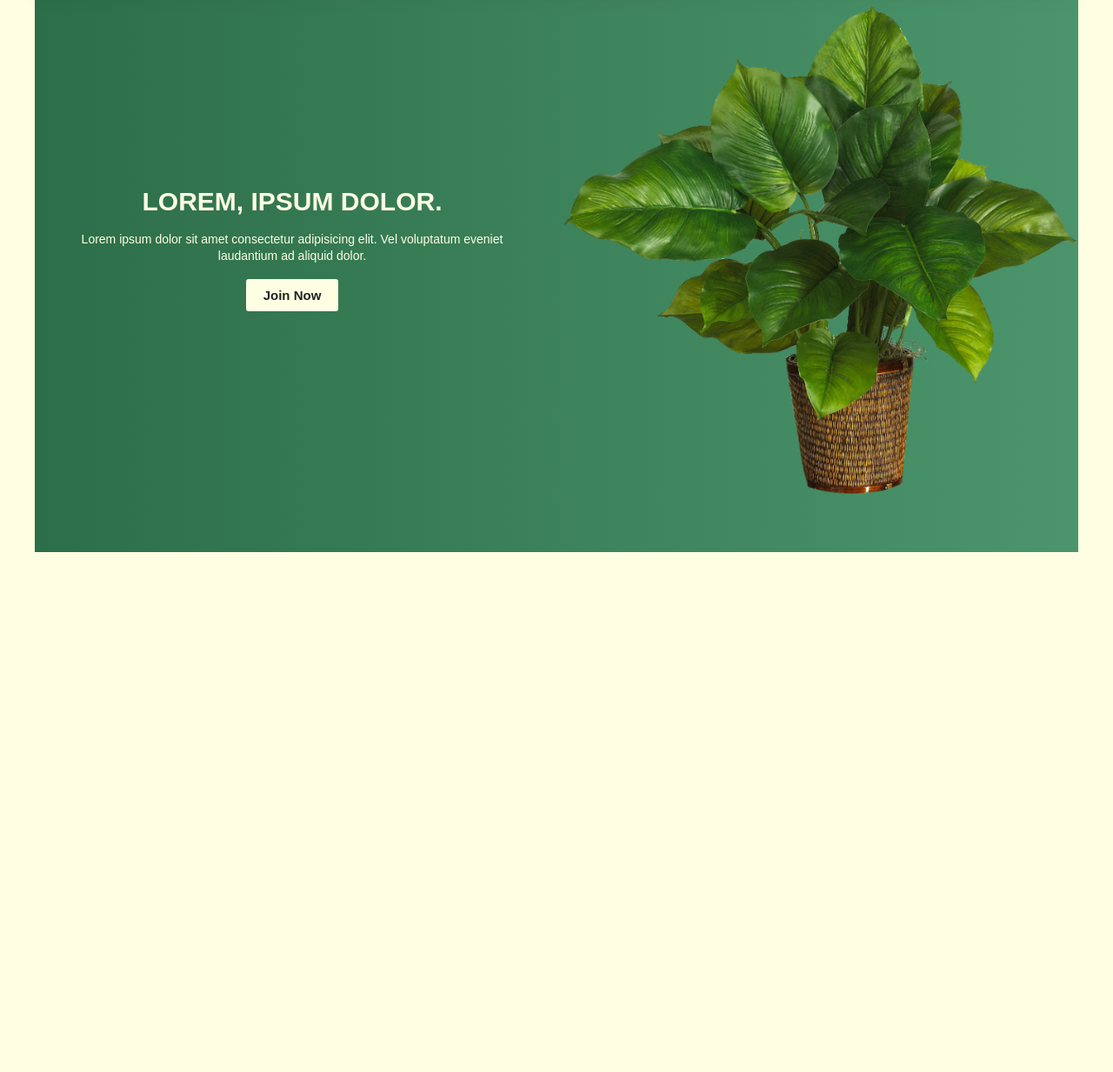
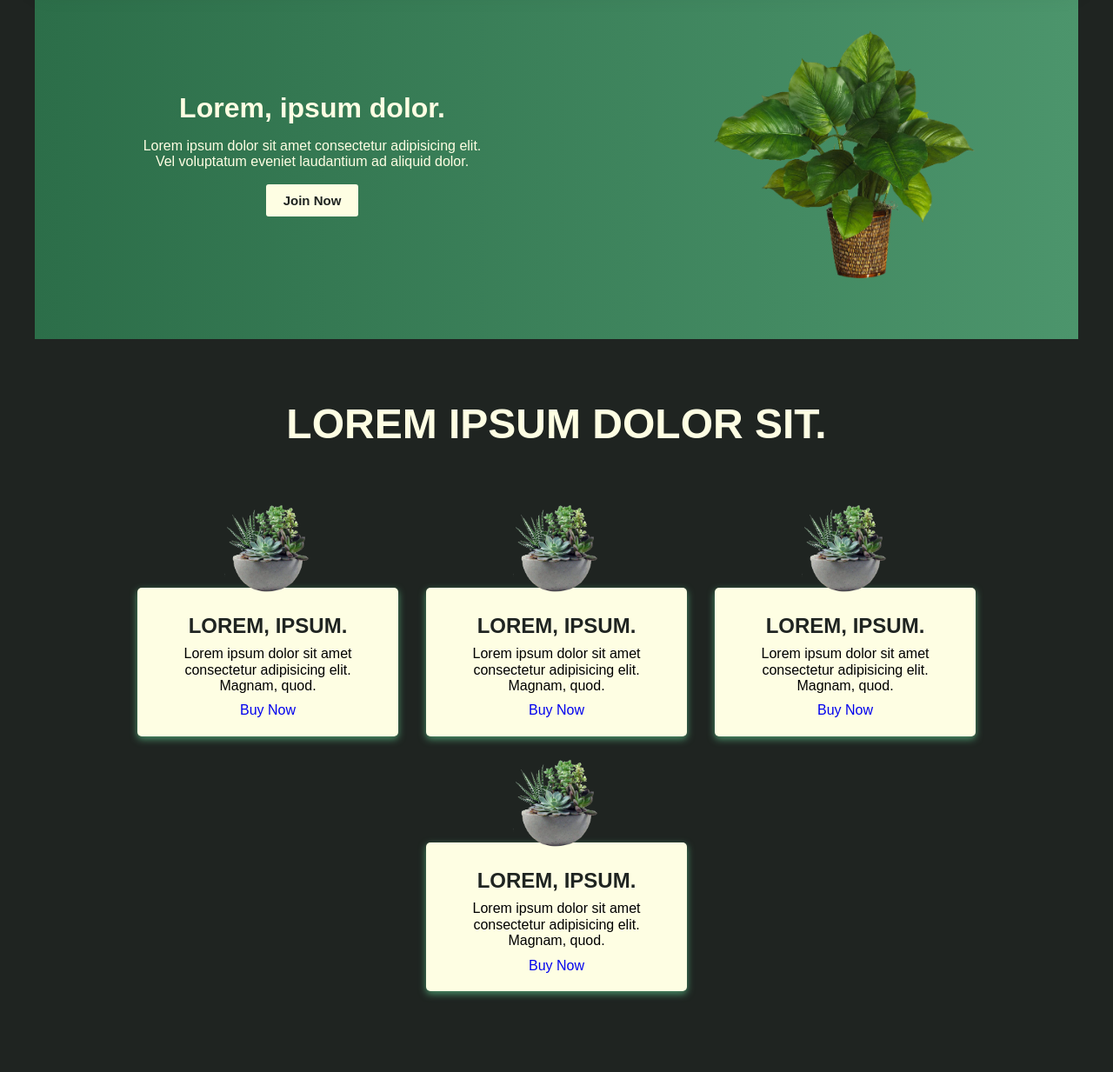
Before and after one commit to francorinque/plants-web, a plain HTML site: page index.html in a window 1280 px wide. Shown: the part 95-1328 px from the top of the page at 87% size. Before the commit the page ends 800 px from the top, so only its background shows below. Drawn offline with nearby package versions, Linux system fonts and the light colour scheme; no server answers.

Commit message:
arreglo y agrego cards

```diff
--- a/css/style.css
+++ b/css/style.css
@@ -4,11 +4,24 @@
   --white: #fefee3;
   --black: #1f2421;
   --padding-nav : 10px 0;
+
+}
+
+img {
+  width: 100%;
 }
 
 body{
   font-family: Arial, Helvetica, sans-serif;
   background-color:  var(--white);
+  background-color:  var(--black);
+}
+
+.title{
+  color: var(--black);
+  font-weight: bold;
+  font-size: clamp(1.5rem,4vw,3rem);
+  text-transform: uppercase;
 }
 
 .section{
@@ -27,6 +40,11 @@ body{
   border-radius: 3px;
   min-width: 100px;
   font-weight: bold;
+  cursor: pointer;
+}
+
+.btn:hover{
+  background-color: #f2f2db;
 }
 
 .texto-green{
@@ -37,8 +55,8 @@ body{
   width: 100%;
   max-width: 1200px;
   margin: 0 auto;
-  padding: 48px 0;
   background:  linear-gradient(to right ,var(--green), var(--green-ligth));
+  padding: 70px 0 ;
 }
 
 .header .header__menu{
@@ -51,6 +69,7 @@ body{
   position: fixed;
   top: 0;
   left: 0;
+  z-index: 999;
 }
 
 .header .header__menu .logo{
@@ -109,63 +128,33 @@ body{
 
 /* content */
 
-.header .hero__content{
-  display: grid;
-  grid-template-columns: repeat(auto-fit,minmax(300px,1fr));
-  grid-template-rows: 1fr auto;
-  margin-top: 50px;
-  gap: 1rem;
+.hero__content{
+  display: flex;
+  flex-direction: column;
+  justify-content: center;
+  align-items: center;
+  gap: 1.5rem;
+  padding: 60px 0 0 0;
+  width: 100%;
 }
 
-.header .hero__content .content__img,
-.header .hero__content .content__img img{
-  width: 100%;
-  height: 100%;
-  object-fit: cover;
-}
-
-.header .hero__content{
+.content__texto{
+  display: flex;
+  flex-direction: column;
+  align-items: center;
   text-align: center;
-  color:  var(--white);
-}
-
-.header .hero__content .content__title{
-  font-size: 30px;
-  font-weight: bold;
-  text-transform: uppercase;
-}
-
-.header .hero__content .content__p{
-  margin: 0 auto;
-  min-width: 340px;
-  max-width: 500px;
-  font-size: 14px;
-  line-height: 1.4;
-}
-
-.header .hero__content .content__texto{
-  display: flex;
-  justify-content: center;
-  align-items: center;
-  flex-direction: column;
   gap: 1rem;
+  color: var(--white);
+  max-width: 400px;
 }
 
 
-@media screen and ( min-width: 640px){
-
-  .header .hero__content .content__img img{
-    object-fit: contain;
-  }
+.header img{
+  width: 300px;
+  max-width: 400px;
 }
 
 @media screen and ( min-width: 768px){
-
-  .header{
-    display: grid;
-    grid-template-columns: 1fr;
-    grid-template-rows: max-content max-content;
-  }
 
   .header .header__menu{
     --padding-nav: 20px;
@@ -202,5 +191,81 @@ body{
     margin-left: auto;
   }
 
+  /* content */
+
+  .hero__content{
+    flex-direction: row;
+    justify-content: space-around ;
+  }
 
 }
+
+
+/* plants */
+
+.plants{
+  display: flex;
+  flex-direction: column;
+  gap: 10rem;
+  text-align: center;
+
+}
+
+.plants .title{
+  color:  var(--white);
+}
+
+.plants__container-cards{
+  width: 100%;
+  display: flex;
+  flex-direction: column;
+  justify-content: space-between;
+  align-items: center;
+  gap: 8rem;
+}
+
+.plants__container-cards .card{
+  border-radius: 5px;
+  width: 90%;
+  max-width: 300px;
+  text-align: center;
+  background-color: var(--white);
+  box-shadow: 0 3px 8px var(--green-ligth);
+  padding: 20px;
+  position: relative;
+}
+
+
+.plants__container-cards .card img{
+  position: absolute;
+  width: 100px;
+  top: -60%;
+  left: 50%;
+  transform: translate(-50%);
+}
+
+.card__title{
+  color:  var(--black);
+  font-weight: bold;
+  margin: 10px 0;
+  text-transform: uppercase;
+}
+
+
+.card__p{
+  margin: 10px 0;
+}
+
+
+@media screen and (min-width: 680px){
+  .plants__container-cards{
+    flex-direction: row;
+    flex-wrap: wrap;
+    justify-content: center;
+    gap: 2rem;
+  }
+
+  .plants__container-cards .card{
+    margin-bottom: 90px;
+  }
+}
--- a/index.html
+++ b/index.html
@@ -16,7 +16,8 @@
 
       <div class="logo">Sof <span class="texto-green">Plants</span></div>
       <button class="toggle" id="toggle">
-        <span class="iconify" data-icon="ri:menu-4-fill" style="color: #fefee3;"></span>
+        <span class="iconify" data-icon="ri:menu-4-fill" style="color: #fefee3;">
+        </span>
       </button>
 
       <nav class="desktop">
@@ -45,12 +46,51 @@
         <button class="btn">Join Now</button>
       </div>
 
-      <figure class="content__img">
         <img src="images/hero-plant.png">
-      </figure>
     </div>
   </header>
 
+
+  <main>
+    <section class="section plants">
+
+      <div class="title">Lorem ipsum dolor sit.</div>
+
+      <div class="plants__container-cards">
+        <div class="card">
+          <img src="images/card-plant-1.png" alt="">
+
+          <h2 class="card__title">Lorem, ipsum.</h2>
+          <p class="card__p">Lorem ipsum dolor sit amet consectetur adipisicing elit. Magnam, quod.</p>
+          <a href="#">Buy Now</a>
+        </div>
+
+        <div class="card">
+          <img src="images/card-plant-1.png" alt="">
+
+          <h2 class="card__title">Lorem, ipsum.</h2>
+          <p class="card__p">Lorem ipsum dolor sit amet consectetur adipisicing elit. Magnam, quod.</p>
+          <a href="#">Buy Now</a>
+        </div>
+
+        <div class="card">
+          <img src="images/card-plant-1.png" alt="">
+
+          <h2 class="card__title">Lorem, ipsum.</h2>
+          <p class="card__p">Lorem ipsum dolor sit amet consectetur adipisicing elit. Magnam, quod.</p>
+          <a href="#">Buy Now</a>
+        </div>
+
+        <div class="card">
+          <img src="images/card-plant-1.png" alt="">
+
+          <h2 class="card__title">Lorem, ipsum.</h2>
+          <p class="card__p">Lorem ipsum dolor sit amet consectetur adipisicing elit. Magnam, quod.</p>
+          <a href="#">Buy Now</a>
+        </div>
+      </div>
+    </section>
+  </main>
 
 
 
```
Also changed, not shown: images/card-plant-1.png (added).
